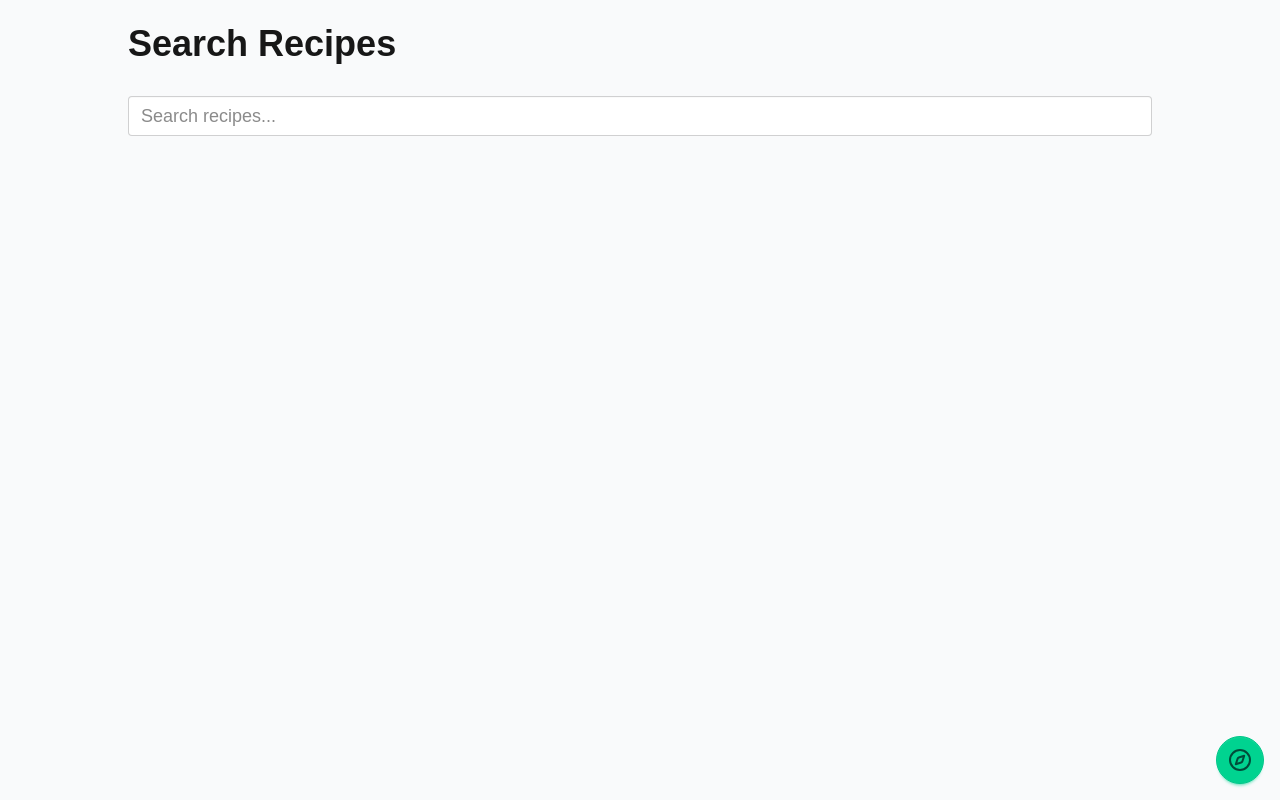
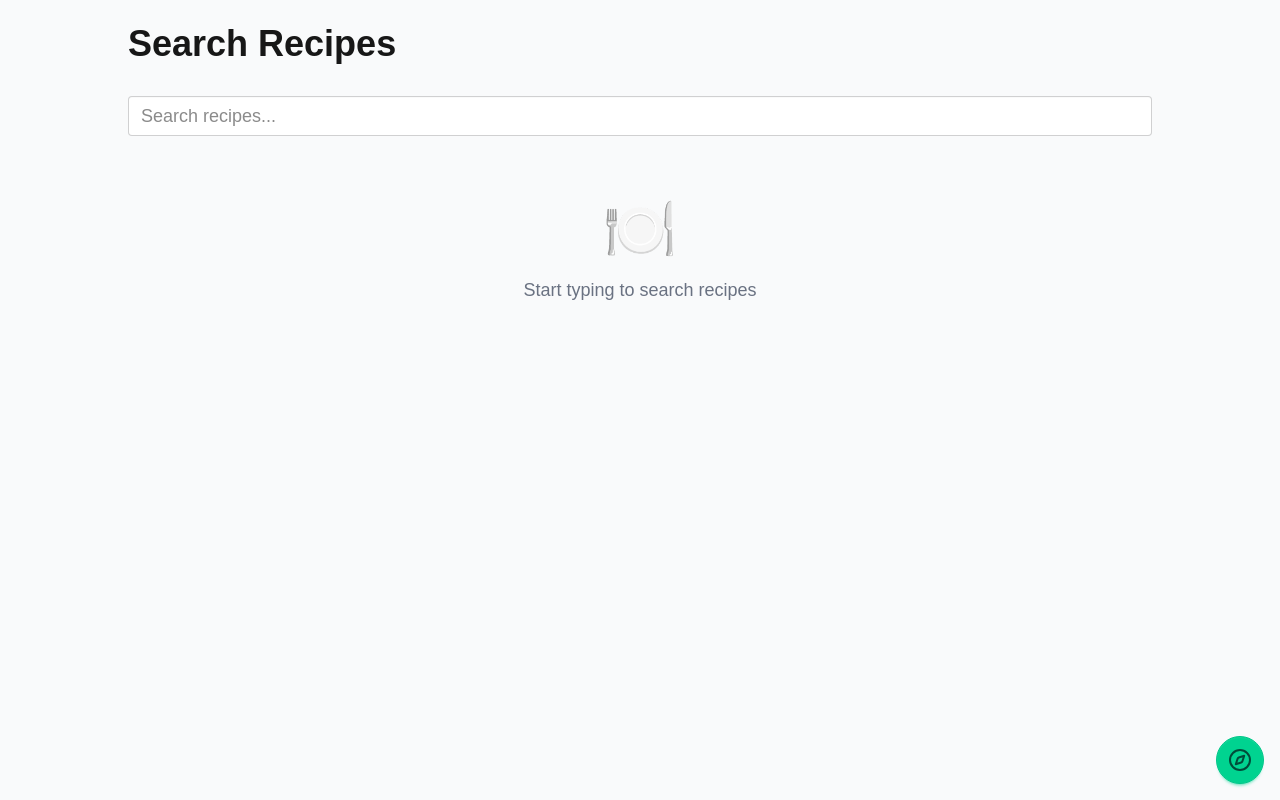
Before and after one commit to SantinoGiordano/Cooking-App-frontend, a Next.js app: page /search in a window 1280 px wide. Built offline with nearby package versions, Linux system fonts and the light colour scheme.

Commit message:
changed the no recipes to an icon

```diff
--- a/app/(root)/search/page.tsx
+++ b/app/(root)/search/page.tsx
@@ -46,7 +46,21 @@ export default function SearchPage() {
           className="input input-bordered w-full text-lg"
         />
 
-        {loading && <p className="mt-4">Searching...</p>}
+        {!loading &&
+          (recipes.length === 0 ? (
+            query ? (
+              <div className="mt-16 text-center">
+                <p className="text-gray-500 text-lg">No recipes found.</p>
+              </div>
+            ) : (
+              <div className="mt-16 text-center">
+                <div className="text-6xl mb-4">🍽️</div>
+                <p className="text-gray-500 text-lg">
+                  Start typing to search recipes
+                </p>
+              </div>
+            )
+          ) : null)}
 
         <div className="grid md:grid-cols-2 lg:grid-cols-3 gap-6 mt-8">
           {recipes.map((recipe, index) => (
```
